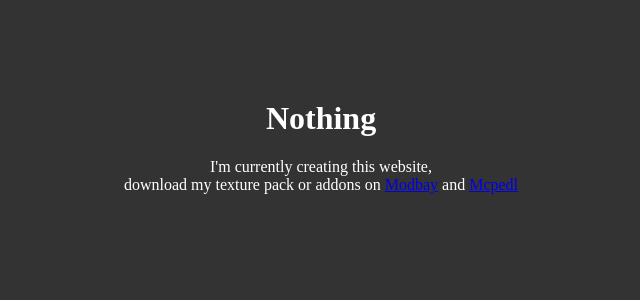
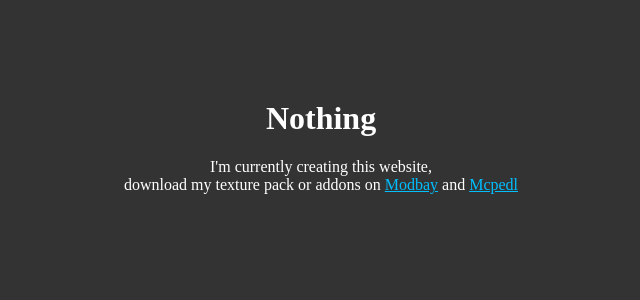
Before and after one commit to K3V1N-N5/Download, a React (Create React App) app: page / in a window 1280 px wide. Shown: the top 300 px of the page, without its empty margins (319-959 px from the left). Built offline with nearby package versions, Linux system fonts and the light colour scheme; the HTML template or start-up script is replaced by a standard one.

Commit message:
Update home.jsx

```diff
--- a/src/pages/home.jsx
+++ b/src/pages/home.jsx
@@ -9,7 +9,7 @@ const Home = () => {
       <h1>Nothing</h1>
       <div>
         I'm currently creating this website, <br />
-        download my texture pack or addons on <a href="https://modbay.org/user/Dimzcraft/">Modbay</a> and <a href="https://mcpedl.com/user/dimzcraft/">Mcpedl</a>
+        download my texture pack or addons on <a href="https://modbay.org/user/Dimzcraft/" className="link">Modbay</a> and <a href="https://mcpedl.com/user/dimzcraft/" className="link">Mcpedl</a>
       </div>
       </center>
     </div>
```
